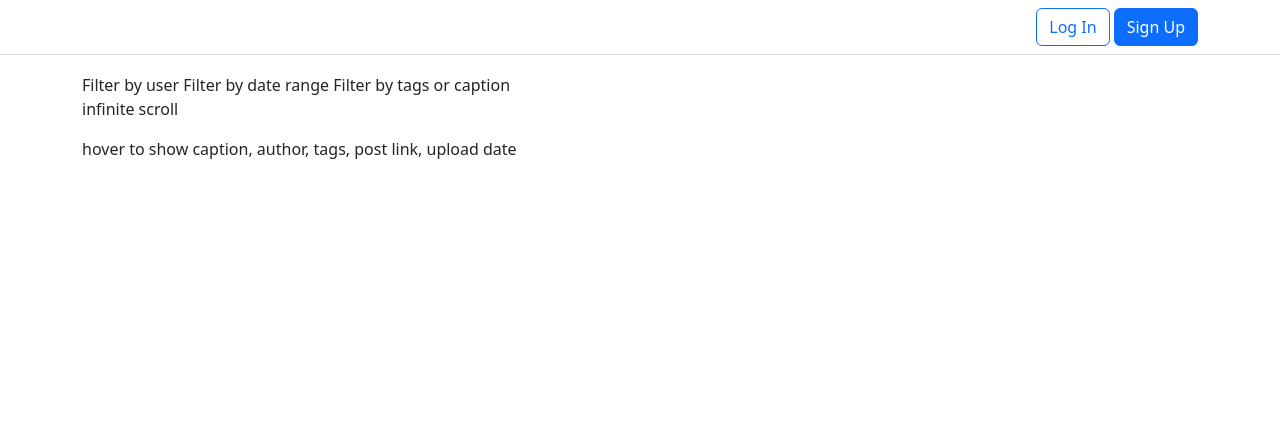
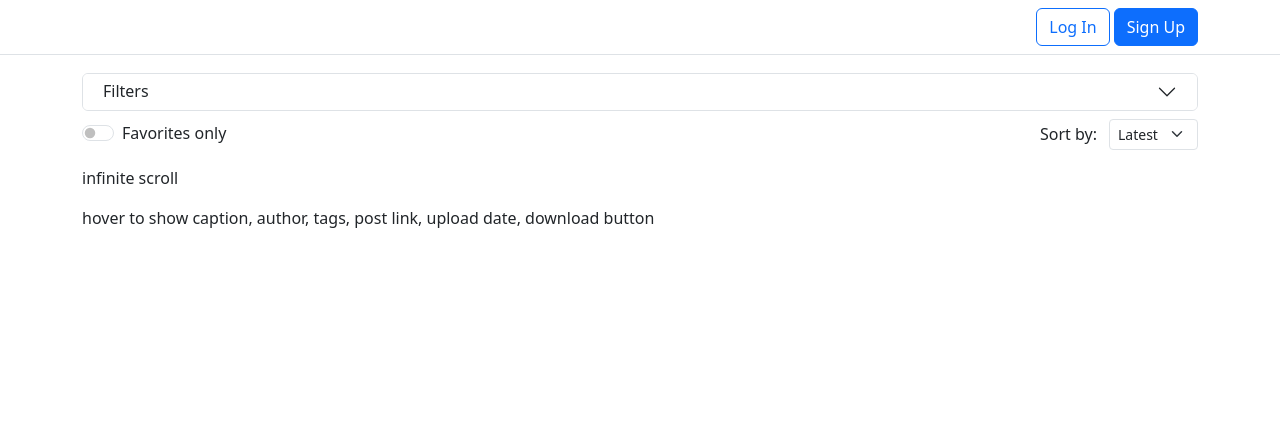
Before and after one commit to kloovin112358/kitchen-table, a Django app: template core/templates/gallery.html in a window 1280 px wide. Shown: the top 427 px of the page. Run offline with Django 5.2, Linux system fonts and the light colour scheme; the template is opened without the code that fills it, so the values that code supplies are empty; some libraries are stand-ins or nearby versions.

Commit message:
filters progress

```diff
--- a/core/templates/gallery.html
+++ b/core/templates/gallery.html
@@ -20,26 +20,132 @@
 }
 </style>
 <script src="https://unpkg.com/masonry-layout@4/dist/masonry.pkgd.min.js"></script>
+{% load static %}
+<link
+  rel="stylesheet"
+  href="{% static 'nouislider.min.css' %}"
+/>
+<style>
+  .noUi-connect {
+    background: #0d6efd!important;
+}
+</style>
+<script src="{% static 'nouislider.min.js' %}"></script>
 <div class="container pb-5 mt-3">
-    <div>
-      Filter by user
-      Filter by date range
-      Filter by tags or caption
+  <form method="GET">
+    <div class="accordion" id="accordionExample">
+      <div class="accordion-item">
+        <h2 class="accordion-header">
+          <button class="accordion-button collapsed py-2" type="button" data-bs-toggle="collapse" data-bs-target="#collapseOne" aria-expanded="false" aria-controls="collapseOne">
+            Filters
+          </button>
+        </h2>
+        <div id="collapseOne" class="accordion-collapse collapse" data-bs-parent="#accordionExample">
+          <div class="accordion-body">
+            <div class="mt-5 px-4 px-lg-5 mb-3 mb-lg-0">
+              <div id="slider"></div>
+            </div>
+            <h1 class="visually-hidden">View photos</h1>
+            <div class="pt-2 pt-lg-3 row">
+              <div class="col-lg mb-3 mb-lg-0">
+                <label for="searchQuery" class="form-label">Search for images by tag or caption</label>
+                <input class="form-control" placeholder="Ex: baseball" name="search" value="{{search}}" id="searchQuery">
+              </div>
+              <div class="col-lg mb-3 mb-lg-0">
+                <label for="usersFilter" class="form-label">Filter by user(s) who uploaded the image</label>
+                <select class="form-select" multiple name="users" id="usersFilter" aria-describedby="usersFilterHelp">
+                  {% for user in users %}
+                    <option value="{{user.id}}">{{user.get_full_name}}</option>
+                  {% endfor %}
+                </select>
+                <div id="usersFilterHelp" class="form-text">Use ctrl + click to select multiple names.</div>
+              </div>
+
+                <!-- <button class="btn outline-button btn-sm" type="submit">Search</button> -->
+            </div>
+            <button class="btn btn-primary">Apply Filters</button>
+            <button class="btn btn-secondary">Clear Filters</button>
+
+          </div>
+        </div>
+      </div>
     </div>
+    <div class="d-flex flex-wrap justify-content-between pt-2 pb-3 align-items-center">
+      <div class="form-check form-switch">
+          <input
+              class="form-check-input"
+              type="checkbox"
+              role="switch"
+              name="favorites_only"
+              id="flexSwitchCheckDefault"
+              {% if favorites_only == "on" %}checked{% endif %}
+              onchange="this.form.submit()"
+          >
+          <label class="form-check-label" for="flexSwitchCheckDefault" name="favorites_only">Favorites only</label>
+        </div>
+      <div class="row align-items-center">
+          <div class="col-auto">
+              <label for="sortBy">Sort by:</label>
+          </div>
+          <div class="col-auto ps-0">
+              <select class="form-select form-select-sm" id="sortBy" name="sort_by" onchange="this.form.submit()">
+                  <option value="latest" {% if sort_by == "latest" %}selected{% endif %}>Latest</option>
+                  <option value="oldest" {% if sort_by == "oldest" %}selected{% endif %}>Oldest</option>
+              </select>
+          </div>
+      </div>
+  </div>
+</form>
     <div id="photoGrid">
         {% for photo in photos %}
         <img
             src="{{photo.uploaded_image.url}}"
-            class="masonry-item p-2"
+            class="masonry-item p-1 p-lg-2"
             style="border-radius:15px"
             loading="lazy"
         />
         {% endfor %}
     </div>
     <p>infinite scroll</p>
-    <p>hover to show caption, author, tags, post link, upload date</p>
+    <p>hover to show caption, author, tags, post link, upload date, download button</p>
 </div>
 <script>
+// Utility function to convert date to timestamp
+function toTimestamp(dateString) {
+  return new Date(dateString).getTime(); // Converts to milliseconds
+}
+
+// Utility function to format timestamps for the tooltip
+function formatDate(timestamp) {
+  const date = new Date(timestamp);
+  console.log(date)
+  return date.toLocaleDateString(); // Adjust locale as needed
+}
+
+// Access the min_date and max_date passed to the template
+const minDate = "{{ min_date|date:'Y-m-d' }}"; // 'Y-m-d' formats the date as 'YYYY-MM-DD'
+const maxDate = "{{ max_date|date:'Y-m-d' }}";
+
+// Create the slider
+noUiSlider.create(slider, {
+  start: [toTimestamp(minDate), toTimestamp(maxDate)], // Slider starts at min and max dates
+  connect: true,
+  range: {
+      min: toTimestamp(minDate), // Minimum date as timestamp
+      max: toTimestamp(maxDate)  // Maximum date as timestamp
+  },
+  step: 24 * 60 * 60 * 1000, // Step size: 1 day in milliseconds
+  tooltips: [
+      {
+          to: formatDate, // Format the tooltip as a date
+          from: Number // Convert tooltip back to timestamp
+      },
+      {
+          to: formatDate,
+          from: Number
+      }
+  ]
+});
 // Function to check if all images are loaded
 function areAllImagesLoaded(images) {
     return Array.from(images).every(img => img.complete && img.naturalHeight !== 0);
--- a/core/templates/postview.html
+++ b/core/templates/postview.html
@@ -43,7 +43,7 @@ img:not(.profilePhoto) {
                 </form>
             </div>
             {% if post.created_at.date != post.last_updated.date %}
-                <p class="fst-italic text-muted">Last updated: {{post.last_updated|localtime}}</p>
+                <p class="fst-italic text-muted mt-2">Last updated: {{post.last_updated|localtime}}</p>
             {% endif %}
         </div>
         <hr />
```
Also changed, not shown: core/templates/home.html (+9 -8 lines), core/views.py (+69 -12 lines).
